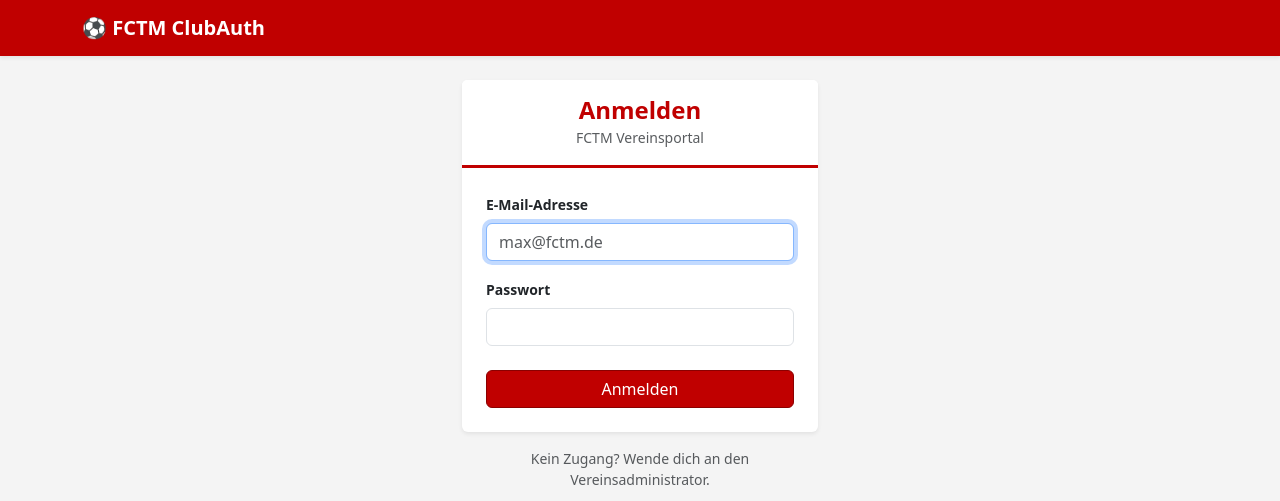
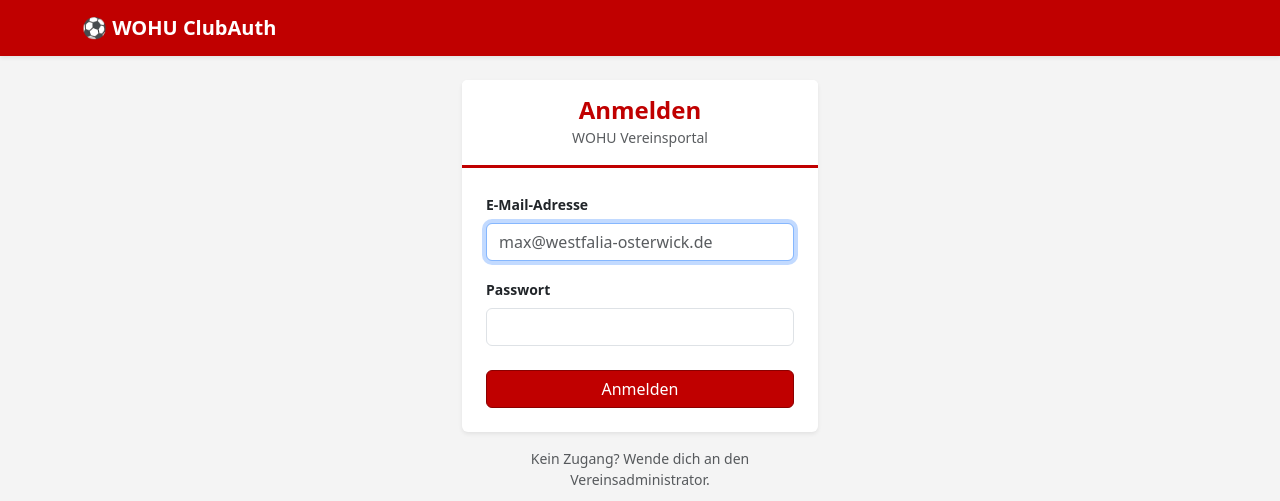
Before and after one commit to Crunchcow/ClubAuth, a Django app: page /accounts/login/ in a window 1280 px wide. Shown: the top 501 px of the page. Run offline with Django 4.2, Linux system fonts and the light colour scheme.

Commit message:
branding: FCTM → WOHU in Templates (Titel, Navbar, Vereinsportal-Text)

```diff
--- a/templates/base.html
+++ b/templates/base.html
@@ -3,7 +3,7 @@
 <head>
   <meta charset="UTF-8">
   <meta name="viewport" content="width=device-width, initial-scale=1">
-  <title>{% block title %}ClubAuth{% endblock %} — FCTM</title>
+  <title>{% block title %}ClubAuth{% endblock %} — WOHU</title>
   <link rel="stylesheet"
         href="https://cdn.jsdelivr.net/npm/bootstrap@5.3.8/dist/css/bootstrap.min.css"
         integrity="sha384-sRIl4kxILFvY47J16cr9ZwB07vP4J8+LH7qKQnuqkuIAvNWLzeN8tE5YBujZqJLB"
@@ -27,7 +27,7 @@
 
 <nav class="navbar navbar-dark mb-4 shadow-sm">
   <div class="container">
-    <a class="navbar-brand fw-bold" href="/">⚽ FCTM ClubAuth</a>
+    <a class="navbar-brand fw-bold" href="/">⚽ WOHU ClubAuth</a>
     {% if user.is_authenticated %}
     <div class="d-flex align-items-center gap-3">
       <a href="{% url 'profile' %}" class="text-white small text-decoration-none">{{ user.display_name }}</a>
--- a/templates/oauth2_provider/authorize.html
+++ b/templates/oauth2_provider/authorize.html
@@ -8,12 +8,12 @@
 
       <div class="card-header bg-white text-center py-3">
         <h5 class="mb-1 fw-bold">Zugriff erlauben?</h5>
-        <small class="text-muted">FCTM Vereinsportal</small>
+        <small class="text-muted">WOHU Vereinsportal</small>
       </div>
 
       <div class="card-body p-4">
         <p class="text-muted small mb-3">
-          <strong>{{ application.name }}</strong> möchte auf Ihr FCTM-Konto zugreifen
+          <strong>{{ application.name }}</strong> möchte auf Ihr WOHU-Konto zugreifen
           und folgende Informationen lesen:
         </p>
 
--- a/templates/registration/login.html
+++ b/templates/registration/login.html
@@ -8,7 +8,7 @@
 
       <div class="card-header bg-white text-center py-3">
         <h4 class="mb-0 fw-bold" style="color: var(--fctm-red)">Anmelden</h4>
-        <small class="text-muted">FCTM Vereinsportal</small>
+        <small class="text-muted">WOHU Vereinsportal</small>
       </div>
 
       <div class="card-body p-4">
@@ -42,7 +42,7 @@
             <label class="form-label small fw-semibold">E-Mail-Adresse</label>
             <input type="email" name="username" class="form-control"
                    value="{{ form.username.value|default_if_none:'' }}"
-                   placeholder="max@fctm.de" required autofocus autocomplete="email">
+                   placeholder="max@westfalia-osterwick.de" required autofocus autocomplete="email">
           </div>
 
           <div class="mb-4">
```
